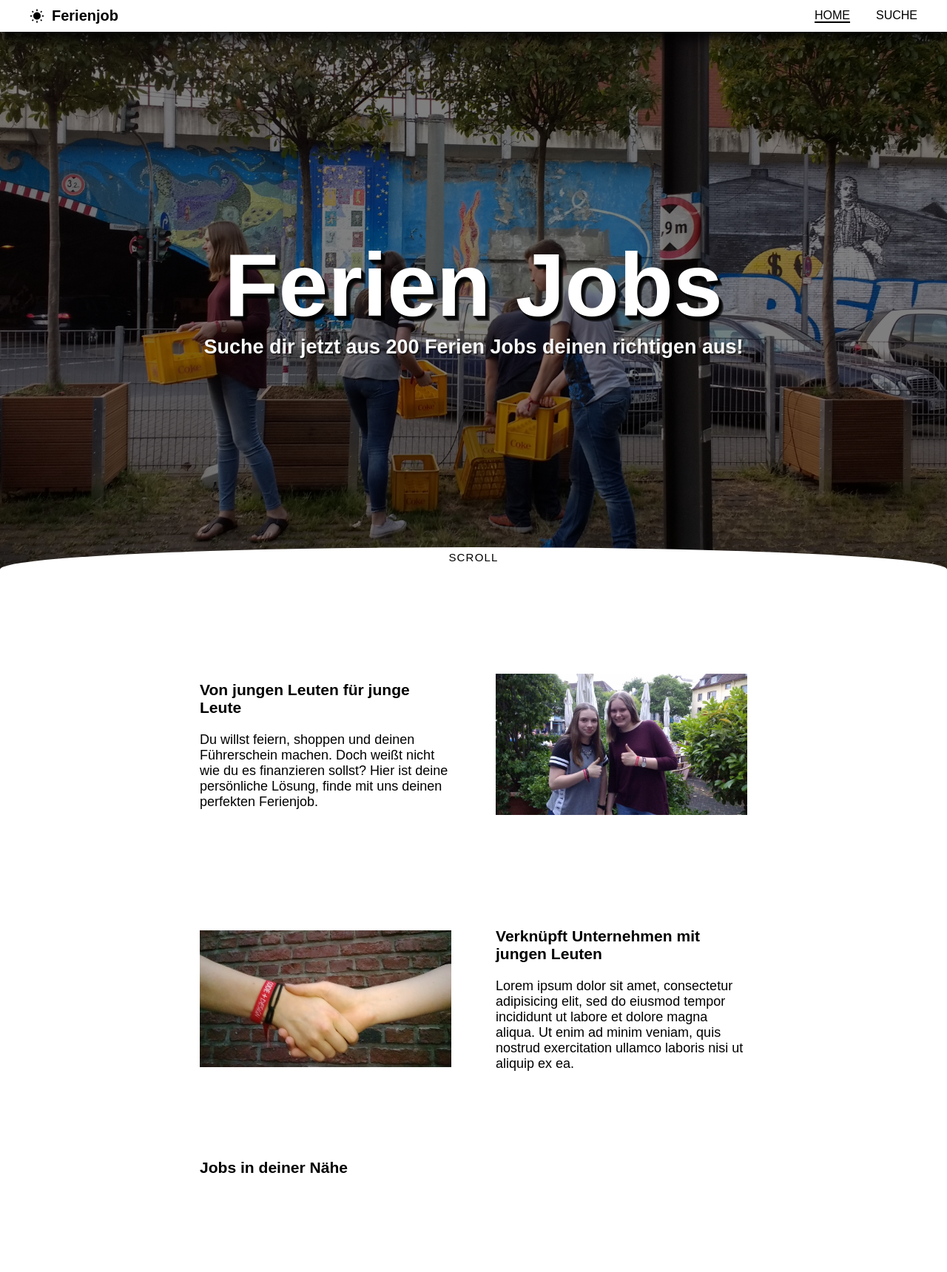
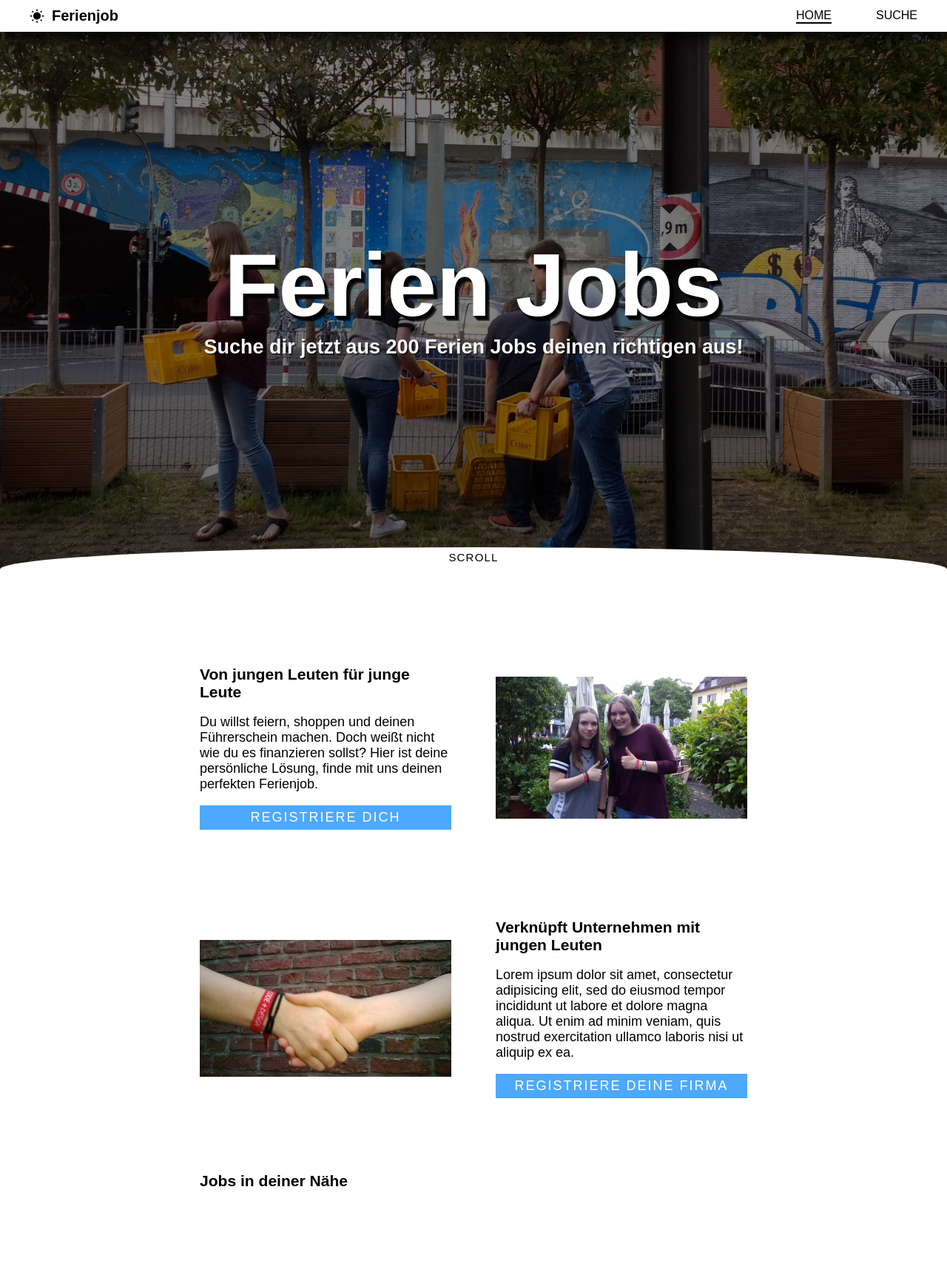
Before and after one commit to ferienjob/django, a Django app: page / in a window 1280 px wide. Shown: the whole page at 74% size. Before the commit the page ends 1586 px from the top, so only its background shows below. Run offline with Django 3.2, Linux system fonts and the light colour scheme; data that the repository does not hold is empty.

```diff
--- /dev/null
+++ b/FerienJobsBoerse/processors.py
@@ -0,0 +1,12 @@
+
+
+def current_company_processor(request):
+    current_company_id = request.session.get('company_id', None)
+    current_company_name = request.session.get('company_name', None)
+
+    return {
+        'current_company': {
+            'id': current_company_id,
+            'name': current_company_name
+        },
+    }
--- a/FerienJobsBoerse/views.py
+++ b/FerienJobsBoerse/views.py
@@ -45,7 +45,7 @@ def home(request):
     # return render(request, '../templates/home.html', {'routes': routes, 'current_route': '/'})
     return render(
         request,
-        '../templates/landing_page.html',
+        'landing_page.html',
         {
             'routes': routes,
             'current_route': '/',
@@ -104,6 +104,13 @@ def job(request, id):
 
 def take_over_company(request, id):
     request.session['company_id'] = int(id)
+    company = models.Job.objects.raw('''
+        SELECT * FROM FerienJobsBoerse_company
+        WHERE id = %s
+    ''', [int(id)])[0]
+
+    request.session['company_name'] = company.name
+
     # return HttpResponse(id)
     return redirect('/firmen/')
 
--- a/static/global.css
+++ b/static/global.css
@@ -46,6 +46,8 @@ header a.brand svg {
 }
 header nav {
   margin-left: auto;
+  display: flex;
+  align-items: center;
 }
 header nav a {
   font-size: 16px;
@@ -53,9 +55,18 @@ header nav a {
   font-weight: lighter;
   text-transform: uppercase;
 }
-header nav a:not(:last-child) {
+header nav a {
   margin: 0 30px;
+}
+header nav a:last-child {
+  margin: 0 0 0 30px;
 }
 header nav a:hover, header nav a.active {
   border-bottom: 2px solid black;
 }
+header nav .spacer {
+  width: 5px;
+  height: 5px;
+  background: black;
+  margin: 0 5px;
+}
--- a/static/landing_page.css
+++ b/static/landing_page.css
@@ -92,9 +92,30 @@ body {
   padding: 20px 30px;
   /*margin: 10px;*/
 }
-.description__text {
+.description__text h3 {
+  margin: 0 0 5px 0;
+}
+.description__text a {
+  display: block;
+  text-align: center;
+  background: #4da9ff;
+  padding: 5px 18px;
+  width: 100%;
 
+  color: white;
+  text-decoration: none;
+  letter-spacing: 2px;
+  text-transform: uppercase;
+
+  cursor: pointer;
+  border: 1px solid #4da9ff;
+  transition: 0.4s background, 0.4s color;
 }
+.description__text a:hover {
+  color: #4da9ff;
+  background: white;
+}
+
 .description__container img {
   display: block;
   border-radius: 2px;
--- a/templates/_base.html
+++ b/templates/_base.html
@@ -27,6 +27,11 @@
             <a href="{{ route.key }}">{{ route.name }}</a>
           {% endif %}
         {% endfor %}
+
+        {% if current_company.id %}
+          <div class="spacer"></div>
+          <a href="/firma/{{current_company.id}}">{{current_company.name}}</a>
+        {% endif %}
       </nav>
     </header>
     {% block content %}
--- a/templates/landing_page.html
+++ b/templates/landing_page.html
@@ -24,6 +24,7 @@
           Doch weißt nicht wie du es finanzieren sollst?
           Hier ist deine persönliche Lösung, finde mit uns deinen perfekten Ferienjob.
         </p>
+        <a href="/add/profile">Registriere dich</a>
       </div>
       <img src='{% static "young_people.min.jpg" %}' />
     </div>
@@ -34,6 +35,7 @@
         <p>
           Lorem ipsum dolor sit amet, consectetur adipisicing elit, sed do eiusmod tempor incididunt ut labore et dolore magna aliqua. Ut enim ad minim veniam, quis nostrud exercitation ullamco laboris nisi ut aliquip ex ea.
         </p>
+        <a href="/add/firma">Registriere deine Firma</a>
       </div>
     </div>
 
```
Also changed, not shown: FerienJobsBoerse/settings.py (+3 -5 lines), FerienJobsBoerse/migrations/0003_auto_20170618_0853.py (added).
